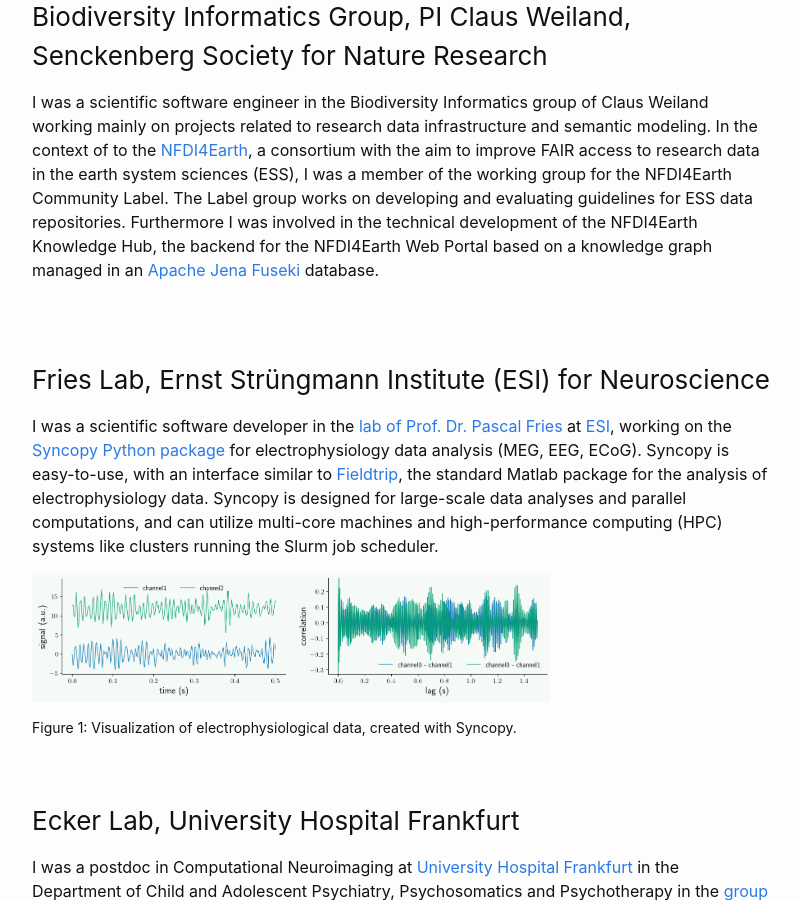
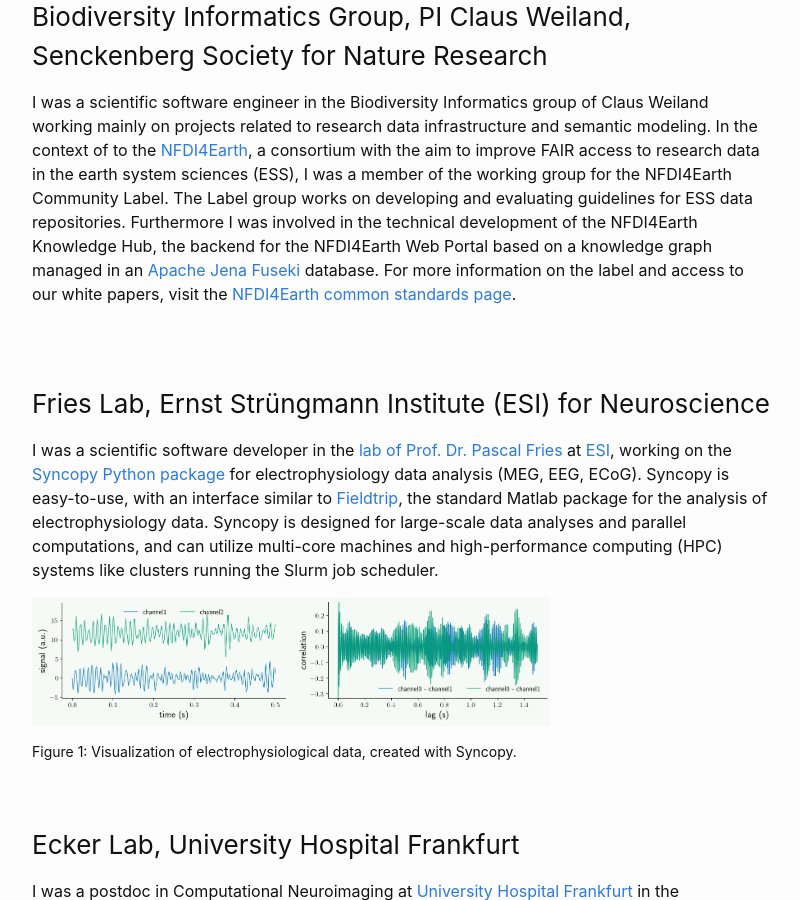
Before and after one commit to dfsp-spirit/dfsp-spirit.github.io, a Jekyll site: the page built from x020_projects.markdown, in a window 1280 px wide and 900 px high, scrolled down 434 px. Shown: the whole window, without its empty margins (238-1038 px from the left). Built offline with Jekyll 4.4.1, drawn with Linux system fonts in a browser that asks for light colours.

Commit message:
NEW: link to skbg whitepapers on nfdi4earth page

```diff
--- a/x020_projects.markdown
+++ b/x020_projects.markdown
@@ -13,7 +13,7 @@ In 2025, I started as a scientific software engineer in the Cognitive Neuropsych
 
 ### Biodiversity Informatics Group, PI Claus Weiland, Senckenberg Society for Nature Research
 
-I was a scientific software engineer in the Biodiversity Informatics group of Claus Weiland working mainly on projects related to research data infrastructure and semantic modeling. In the context of to the [NFDI4Earth](https://www.nfdi4earth.de/), a consortium with the aim to improve FAIR access to research data in the earth system sciences (ESS), I was a member of the working group for the NFDI4Earth Community Label. The Label group works on developing and evaluating guidelines for ESS data repositories. Furthermore I was involved in the technical development of the NFDI4Earth Knowledge Hub, the backend for the NFDI4Earth Web Portal based on a knowledge graph managed in an [Apache Jena Fuseki](https://jena.apache.org/) database.
+I was a scientific software engineer in the Biodiversity Informatics group of Claus Weiland working mainly on projects related to research data infrastructure and semantic modeling. In the context of to the [NFDI4Earth](https://www.nfdi4earth.de/), a consortium with the aim to improve FAIR access to research data in the earth system sciences (ESS), I was a member of the working group for the NFDI4Earth Community Label. The Label group works on developing and evaluating guidelines for ESS data repositories. Furthermore I was involved in the technical development of the NFDI4Earth Knowledge Hub, the backend for the NFDI4Earth Web Portal based on a knowledge graph managed in an [Apache Jena Fuseki](https://jena.apache.org/) database. For more information on the label and access to our white papers, visit the [NFDI4Earth common standards page](https://www.nfdi4earth.de/2interoperate/common-standards).
 
 <br/><br/>
 
```
